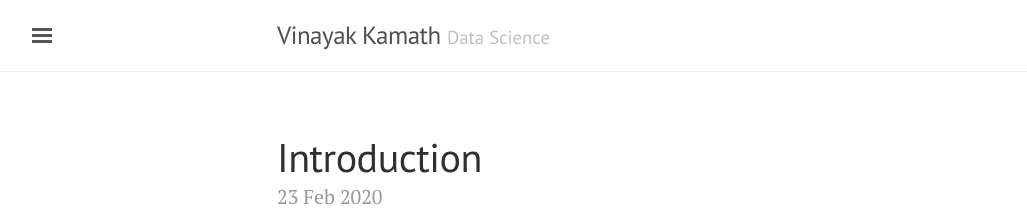
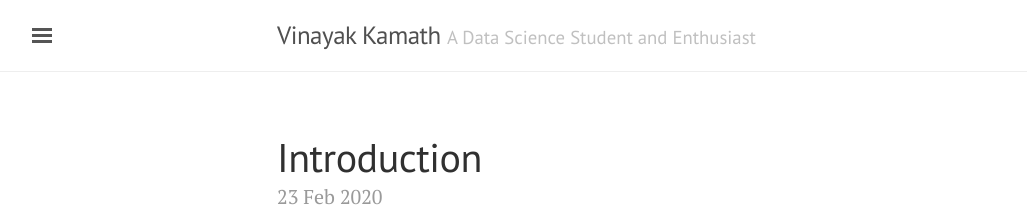
Before and after one commit to kamathvk1982/kamathvk1982.github.io, a Jekyll site: the page built from index.html, in a window 1280 px wide. Shown: the top 220 px of the page, without its empty margins (3-1030 px from the left). Built offline with Jekyll 4.4.1, drawn with Linux system fonts in a browser that asks for light colours; the list of posts is cut into pages by our own code.

Commit message:
Update _config.yml

```diff
--- a/_config.yml
+++ b/_config.yml
@@ -6,8 +6,8 @@ relative_permalinks: false
 
 # Setup
 title:               'Vinayak Kamath'
-tagline:             'Data Science'
-description:         'A site showcasing the work done by <a href="https://kamathvk1982.github.io/">VinayaK Kamath</a> in Data Science Area. Made by using <a href="https://jekyll-themes.com/lanyon/" target="_blank">Jekyll theme Lanyon</a>.'
+tagline:             'A Data Science Student and Enthusiast'
+description:         'A site showcasing the work done by <a href="https://kamathvk1982.github.io/">VinayaK Kamath</a> in Data Science space. Made by using <a href="https://jekyll-themes.com/lanyon/" target="_blank">Jekyll theme Lanyon</a>.'
 url:                 https://kamathvk1982.github.io
 baseurl:             ''
 paginate:            5
```
